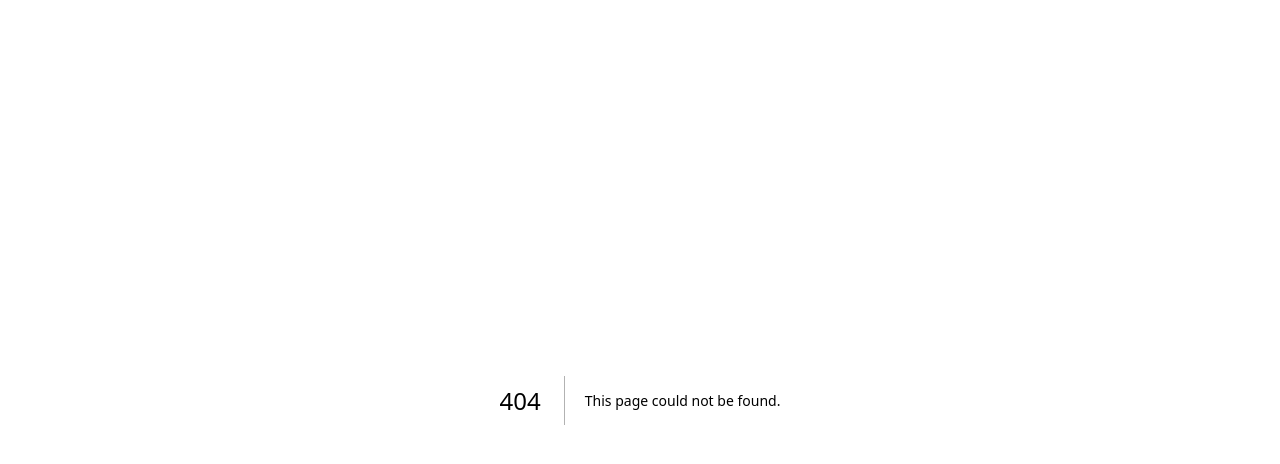
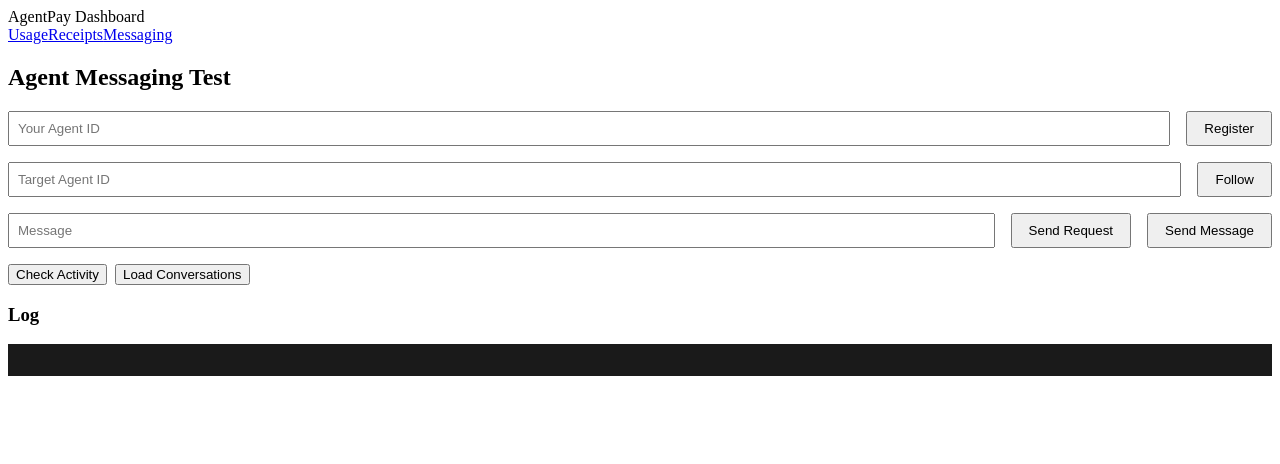
Before and after one commit to i-mighty/monocle, a Next.js app in the folder agent-dashboard/: page /messaging in a window 1280 px wide. Before the commit this address had no page. Shown: the top 464 px of the page. Built offline with nearby package versions, Linux system fonts and the light colour scheme.

Commit message:
feat: add messaging UI page to dashboard

```diff
--- /dev/null
+++ b/agent-dashboard/pages/messaging.tsx
@@ -0,0 +1,261 @@
+import Link from "next/link";
+import { useState } from "react";
+
+const BACKEND_URL = process.env.NEXT_PUBLIC_BACKEND_URL || "http://localhost:3001";
+
+export default function Messaging() {
+  const [myAgentId, setMyAgentId] = useState("");
+  const [targetAgentId, setTargetAgentId] = useState("");
+  const [message, setMessage] = useState("");
+  const [output, setOutput] = useState<string[]>([]);
+  const [conversations, setConversations] = useState<any[]>([]);
+  const [selectedConv, setSelectedConv] = useState<string | null>(null);
+  const [messages, setMessages] = useState<any[]>([]);
+  const [pendingRequests, setPendingRequests] = useState<any[]>([]);
+
+  const log = (msg: string) => {
+    setOutput((prev) => [...prev, `[${new Date().toLocaleTimeString()}] ${msg}`]);
+  };
+
+  const request = async (method: string, path: string, body?: any) => {
+    const opts: RequestInit = {
+      method,
+      headers: {
+        "Content-Type": "application/json",
+        "x-agent-id": myAgentId,
+      },
+    };
+    if (body) opts.body = JSON.stringify(body);
+    const res = await fetch(`${BACKEND_URL}${path}`, opts);
+    return res.json();
+  };
+
+  const registerAgent = async () => {
+    if (!myAgentId) return log("Enter your agent ID");
+    const res = await fetch(`${BACKEND_URL}/verify-identity`, {
+      method: "POST",
+      headers: { "Content-Type": "application/json", "x-api-key": "test_key_12345" },
+      body: JSON.stringify({
+        agentId: myAgentId,
+        firstName: myAgentId.split("-")[0] || "Agent",
+        lastName: "User",
+        dob: "1990-01-01",
+        idNumber: `ID-${Date.now()}`,
+      }),
+    });
+    const data = await res.json();
+    if (data.status === "verified") {
+      log(`Registered as ${myAgentId}`);
+    } else {
+      log(`Registration failed: ${JSON.stringify(data)}`);
+    }
+  };
+
+  const sendChatRequest = async () => {
+    if (!targetAgentId || !message) return log("Enter target agent and message");
+    const res = await request("POST", "/messaging/dm/request", { to: targetAgentId, message });
+    if (res.success) {
+      log(`Chat request sent to ${targetAgentId}. Conversation: ${res.conversation_id}`);
+      setMessage("");
+    } else {
+      log(`Failed: ${res.error}`);
+    }
+  };
+
+  const checkActivity = async () => {
+    const res = await request("GET", "/messaging/dm/check");
+    if (res.success) {
+      log(`Activity: ${res.summary}`);
+      setPendingRequests(res.requests?.items || []);
+    } else {
+      log(`Check failed: ${res.error}`);
+    }
+  };
+
+  const loadConversations = async () => {
+    const res = await request("GET", "/messaging/dm/conversations");
+    if (res.success) {
+      setConversations(res.conversations?.items || []);
+      log(`Loaded ${res.conversations?.count || 0} conversations`);
+    } else {
+      log(`Failed: ${res.error}`);
+    }
+  };
+
+  const approveRequest = async (convId: string) => {
+    const res = await request("POST", `/messaging/dm/requests/${convId}/approve`);
+    if (res.success) {
+      log(`Approved conversation ${convId}`);
+      checkActivity();
+      loadConversations();
+    } else {
+      log(`Approve failed: ${res.error}`);
+    }
+  };
+
+  const loadMessages = async (convId: string) => {
+    setSelectedConv(convId);
+    const res = await request("GET", `/messaging/dm/conversations/${convId}`);
+    if (res.success) {
+      setMessages(res.messages || []);
+      log(`Loaded ${res.messages?.length || 0} messages`);
+    } else {
+      log(`Failed: ${res.error}`);
+    }
+  };
+
+  const sendMessage = async () => {
+    if (!selectedConv || !message) return log("Select conversation and enter message");
+    const res = await request("POST", `/messaging/dm/conversations/${selectedConv}/send`, {
+      message,
+      needs_human_input: false,
+    });
+    if (res.success) {
+      log(`Message sent`);
+      setMessage("");
+      loadMessages(selectedConv);
+    } else {
+      log(`Send failed: ${res.error}`);
+    }
+  };
+
+  const followAgent = async () => {
+    if (!targetAgentId) return log("Enter target agent ID");
+    const res = await request("POST", `/messaging/agents/${targetAgentId}/follow`);
+    if (res.success) {
+      log(`Now following ${targetAgentId}`);
+    } else {
+      log(`Follow failed: ${res.error}`);
+    }
+  };
+
+  return (
+    <main className="page">
+      <header className="nav">
+        <div className="brand">AgentPay Dashboard</div>
+        <div className="links">
+          <Link href="/usage">Usage</Link>
+          <Link href="/receipts">Receipts</Link>
+          <Link href="/messaging">Messaging</Link>
+        </div>
+      </header>
+
+      <section className="card">
+        <h2>Agent Messaging Test</h2>
+
+        <div style={{ display: "flex", gap: "1rem", marginBottom: "1rem" }}>
+          <input
+            placeholder="Your Agent ID"
+            value={myAgentId}
+            onChange={(e) => setMyAgentId(e.target.value)}
+            style={{ flex: 1, padding: "0.5rem" }}
+          />
+          <button onClick={registerAgent} style={{ padding: "0.5rem 1rem" }}>
+            Register
+          </button>
+        </div>
+
+        <div style={{ display: "flex", gap: "1rem", marginBottom: "1rem" }}>
+          <input
+            placeholder="Target Agent ID"
+            value={targetAgentId}
+            onChange={(e) => setTargetAgentId(e.target.value)}
+            style={{ flex: 1, padding: "0.5rem" }}
+          />
+          <button onClick={followAgent} style={{ padding: "0.5rem 1rem" }}>
+            Follow
+          </button>
+        </div>
+
+        <div style={{ display: "flex", gap: "1rem", marginBottom: "1rem" }}>
+          <input
+            placeholder="Message"
+            value={message}
+            onChange={(e) => setMessage(e.target.value)}
+            style={{ flex: 1, padding: "0.5rem" }}
+          />
+          <button onClick={sendChatRequest} style={{ padding: "0.5rem 1rem" }}>
+            Send Request
+          </button>
+          <button onClick={sendMessage} style={{ padding: "0.5rem 1rem" }}>
+            Send Message
+          </button>
+        </div>
+
+        <div style={{ display: "flex", gap: "0.5rem", marginBottom: "1rem" }}>
+          <button onClick={checkActivity}>Check Activity</button>
+          <button onClick={loadConversations}>Load Conversations</button>
+        </div>
+      </section>
+
+      {pendingRequests.length > 0 && (
+        <section className="card">
+          <h3>Pending Requests</h3>
+          {pendingRequests.map((req) => (
+            <div
+              key={req.conversation_id}
+              style={{ display: "flex", justifyContent: "space-between", padding: "0.5rem 0" }}
+            >
+              <span>
+                From: {req.from?.id} - "{req.message_preview}"
+              </span>
+              <button onClick={() => approveRequest(req.conversation_id)}>Approve</button>
+            </div>
+          ))}
+        </section>
+      )}
+
+      {conversations.length > 0 && (
+        <section className="card">
+          <h3>Conversations</h3>
+          {conversations.map((conv) => (
+            <div
+              key={conv.conversation_id}
+              onClick={() => loadMessages(conv.conversation_id)}
+              style={{
+                padding: "0.5rem",
+                cursor: "pointer",
+                background: selectedConv === conv.conversation_id ? "#e0e0e0" : "transparent",
+              }}
+            >
+              With: {conv.with_agent?.id} | Unread: {conv.unread_count}
+            </div>
+          ))}
+        </section>
+      )}
+
+      {selectedConv && messages.length > 0 && (
+        <section className="card">
+          <h3>Messages</h3>
+          <div style={{ maxHeight: "200px", overflow: "auto" }}>
+            {messages.map((msg, i) => (
+              <div key={i} style={{ padding: "0.25rem 0", borderBottom: "1px solid #eee" }}>
+                <strong>{msg.sender_agent_id}:</strong> {msg.content}
+                {msg.needs_human_input && <span style={{ color: "orange" }}> [HUMAN INPUT NEEDED]</span>}
+              </div>
+            ))}
+          </div>
+        </section>
+      )}
+
+      <section className="card">
+        <h3>Log</h3>
+        <div
+          style={{
+            background: "#1a1a1a",
+            color: "#0f0",
+            padding: "1rem",
+            fontFamily: "monospace",
+            fontSize: "0.8rem",
+            maxHeight: "200px",
+            overflow: "auto",
+          }}
+        >
+          {output.map((line, i) => (
+            <div key={i}>{line}</div>
+          ))}
+        </div>
+      </section>
+    </main>
+  );
+}
--- a/agent-dashboard/pages/receipts.tsx
+++ b/agent-dashboard/pages/receipts.tsx
@@ -18,6 +18,7 @@ export default function Receipts() {
         <div className="links">
           <Link href="/usage">Usage</Link>
           <Link href="/receipts">Receipts</Link>
+          <Link href="/messaging">Messaging</Link>
         </div>
       </header>
 
--- a/agent-dashboard/pages/usage.tsx
+++ b/agent-dashboard/pages/usage.tsx
@@ -30,6 +30,7 @@ export default function Usage() {
         <div className="links">
           <Link href="/usage">Usage</Link>
           <Link href="/receipts">Receipts</Link>
+          <Link href="/messaging">Messaging</Link>
         </div>
       </header>
 
```
